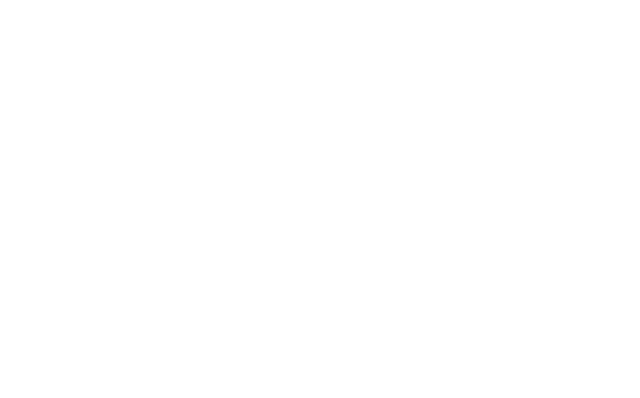
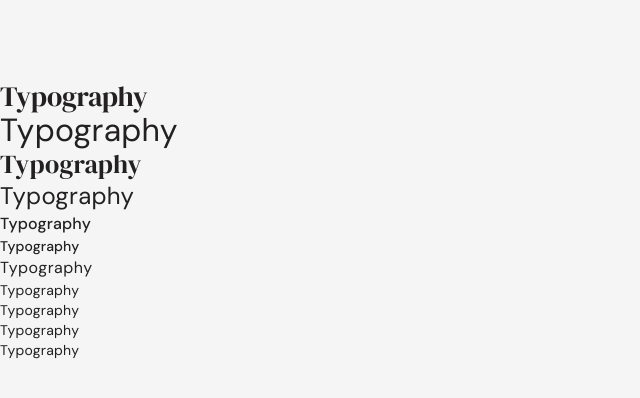
Before and after one commit to lemancebrayilova/Recipe-App-with-Vanilla-JavaScript, a plain HTML site: page index.html in a window 1280 px wide. Shown: the whole page, without its empty margins (0-640 px from the left). Drawn offline with nearby package versions, Linux system fonts and the light colour scheme.

Commit message:
font classes and style start

```diff
--- a/assets/css/style.css
+++ b/assets/css/style.css
@@ -166,16 +166,130 @@
   #RESET
 \*-----------------------------------*/
 
+*,
+*::before,
+*::after {
+  margin: 0;
+  padding: 0;
+  box-sizing: border-box;
+}
 
+li { list-style: block; }
 
+a,
+img,
+span,
+input,
+button { display: none; }
+
+a {
+  color: inherit;
+  text-decoration: none;
+}
+
+img { height: auto; }
+
+input,
+button {
+  background: none;
+  border: none;
+  font: inherit;
+}
+
+input { width: 100%; }
+
+button {
+  color: inherit;
+  cursor: pointer;
+}
+
+html {
+  font-family: var(--font-secondary);
+  font-size: var(--fs-base);
+  scroll-behavior: smooth;
+  -webkit-tap-highlight-color: transparent;
+}
+
+body {
+  background-color: var(--background);
+  color: var(--on-background);
+  font-size: var(--fs-body-medium);
+  font-weight: var(--weight-regular);
+  line-height: 20px;
+  letter-spacing: 0.25px;
+  min-height: 100vh;
+  display: flex;
+  flex-direction: column;
+  padding-block: calc(var(--header-height) + 16px) var(--mobile-nav-height);
+  opacity: 0;
+  animation: fade 300ms var(--transition-timing-function) forwards;
+}
+
+@keyframes fade {
+  0% { opacity: 0; }
+  100% { opacity: 1; }
+}
+
+main { flex-grow: 1; }
+
+:focus-visible { outline-color: var(--primary); }
 
 
 /*-----------------------------------*\
   #TYPOGRAPHY
 \*-----------------------------------*/
 
+.display-large {
+  font-family: var(--font-primary);
+  font-size: var(--fs-display-large);
+  font-weight: var(--weight-regular);
+  line-height: 32px;
+  letter-spacing: -0.25px;
+}
 
+.display-medium {
+  font-size: var(--fs-display-medium);
+  line-height: 36px;
+}
 
+.display-small {
+  font-family: var(--font-primary);
+  font-size: var(--fs-display-small);
+  font-weight: var(--weight-regular);
+  line-height: 32px;
+}
+
+.headline-small {
+  font-size: var(--fs-headline-small);
+  font-weight: var(--weight-regular);
+  line-height: 32px;
+}
+
+.title-medium {
+  font-size: var(--fs-title-medium);
+  font-weight: var(--weight-medium);
+  line-height: 24px;
+  letter-spacing: 0.15px;
+}
+
+.title-small {
+  font-size: var(--fs-title-small);
+  font-weight: var(--weight-medium);
+  line-height: 20px;
+  letter-spacing: 0.1px;
+}
+
+.body-large{
+  font-size: var(--fs-body-large);
+  line-height: 24px;
+  letter-spacing: 0.5px;
+}
+
+.body-medium {
+  font-size: var(--fs-body-medium);
+  line-height: 20px;
+  letter-spacing: 0.25px;
+}
 
 
 /*-----------------------------------*\
--- a/index.html
+++ b/index.html
@@ -1,5 +1,5 @@
 <!DOCTYPE html>
-<html lang="en">
+<html lang="en" data-theme="light">
 <head>
     <meta charset="UTF-8">
     <meta name="viewport" content="width=device-width, initial-scale=1.0">
@@ -47,5 +47,26 @@
 </head>
 <body>
 
+  <p class="display-large">Typography</p>
+
+  <p class="display-medium">Typography</p>
+
+  <p class="display-small">Typography</p>
+
+  <p class="headline-small">Typography</p>
+
+  <p class="title-medium">Typography</p>
+
+  <p class="title-small">Typography</p>
+
+  <p class="body-large">Typography</p>
+
+  <p class="body-medium">Typography</p>
+
+  <p class="label-large">Typography</p>
+
+  <p class="label-medium">Typography</p>
+
+  <p class="label-small">Typography</p>
 </body>
 </html>
```
